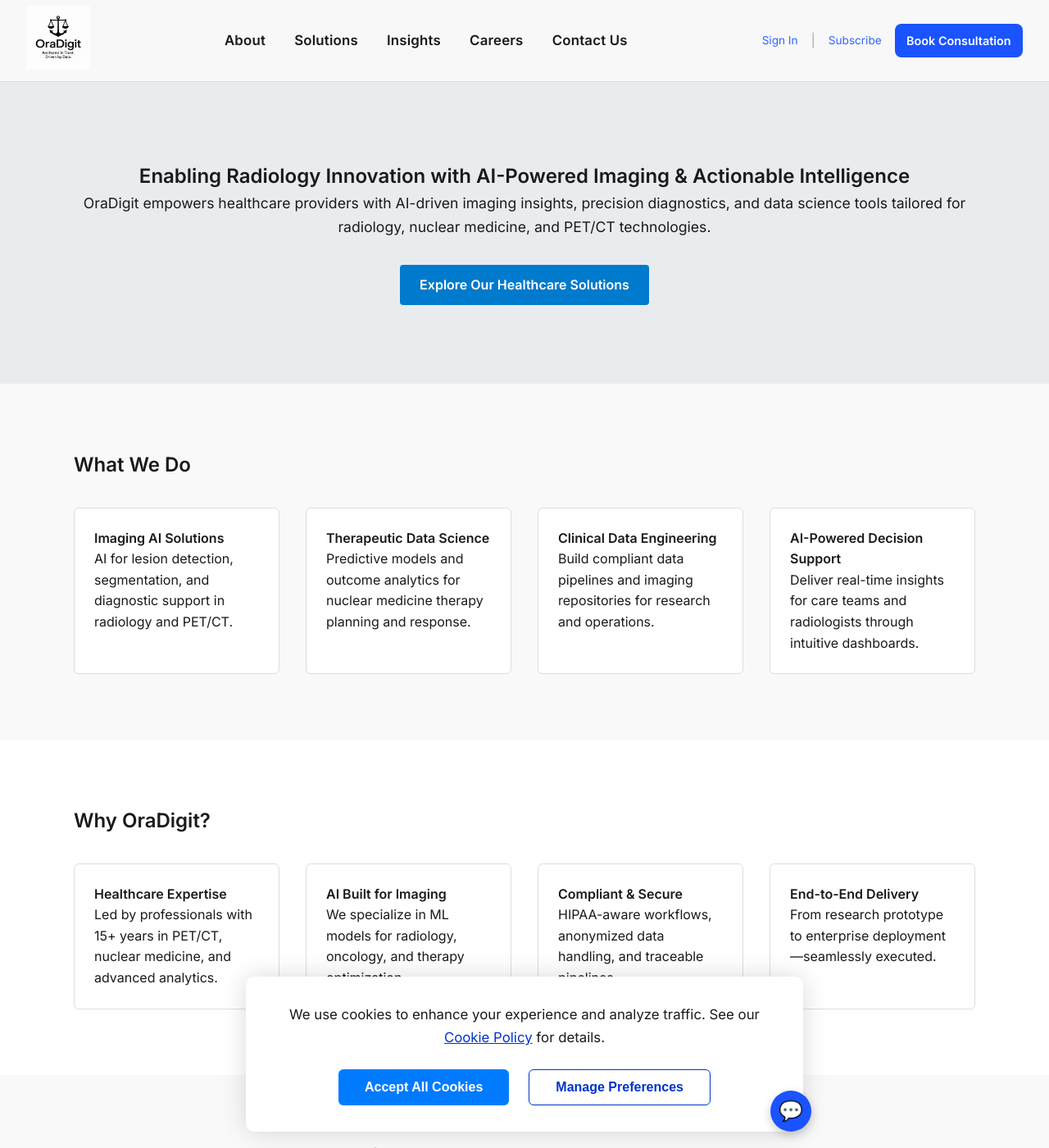
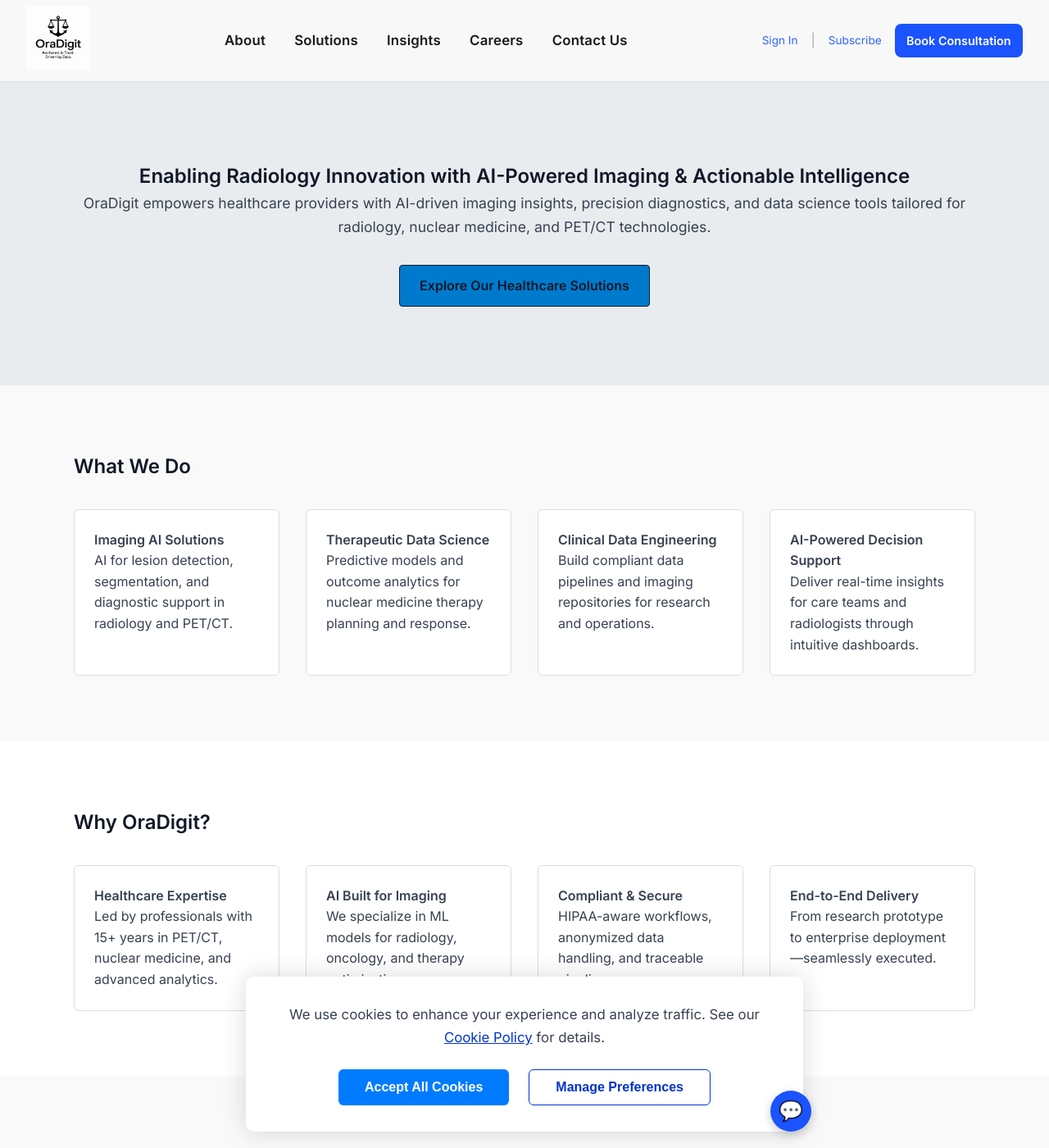
Before and after one commit to DataForSolution/oradigit-site, a Jekyll site: the page built from index.html, in a window 1280 px wide and 1400 px high. Shown: the whole window at 82% size. Built offline with Jekyll 4.4.1, drawn with Linux system fonts in a browser that asks for light colours.

Commit message:
Load global stylesheet and add light/dark readability theme

```diff
--- a/assets/css/style.css
+++ b/assets/css/style.css
@@ -1387,3 +1387,33 @@
 /* Labs page (reuses Insights card grid) */
 .bullets { padding-left: 1.25rem; }
 .bullets li { margin:.4rem 0; }
+/* ─────────────────────────────
+   Global readability improvements
+   Light & Dark theme support
+────────────────────────────── */
+
+/* Default (light) */
+body { color: #111827; background-color: #ffffff; }
+a { color: #1d4ed8; text-decoration: underline; }
+a:hover { color: #2563eb; }
+
+h1, h2, h3, h4, h5, h6 { color: #111827; }
+p, li, span, td, th { color: #374151; }
+
+.muted { color: #6b7280; }
+
+.btn { border: 1px solid #111827; color: #111827; }
+.btn-primary { background: #111827; color: #fff; }
+
+/* Dark theme */
+@media (prefers-color-scheme: dark) {
+  body { background-color: #0b0b0b; color: #e5e7eb; }
+  h1, h2, h3, h4, h5, h6,
+  p, li, span, td, th { color: #e5e7eb; }
+
+  a { color: #93c5fd; }
+  a:hover { color: #bfdbfe; }
+
+  .btn { border-color: #e5e7eb; color: #e5e7eb; }
+  .btn-primary { background: #e5e7eb; color: #0b0b0b; }
+}
```
